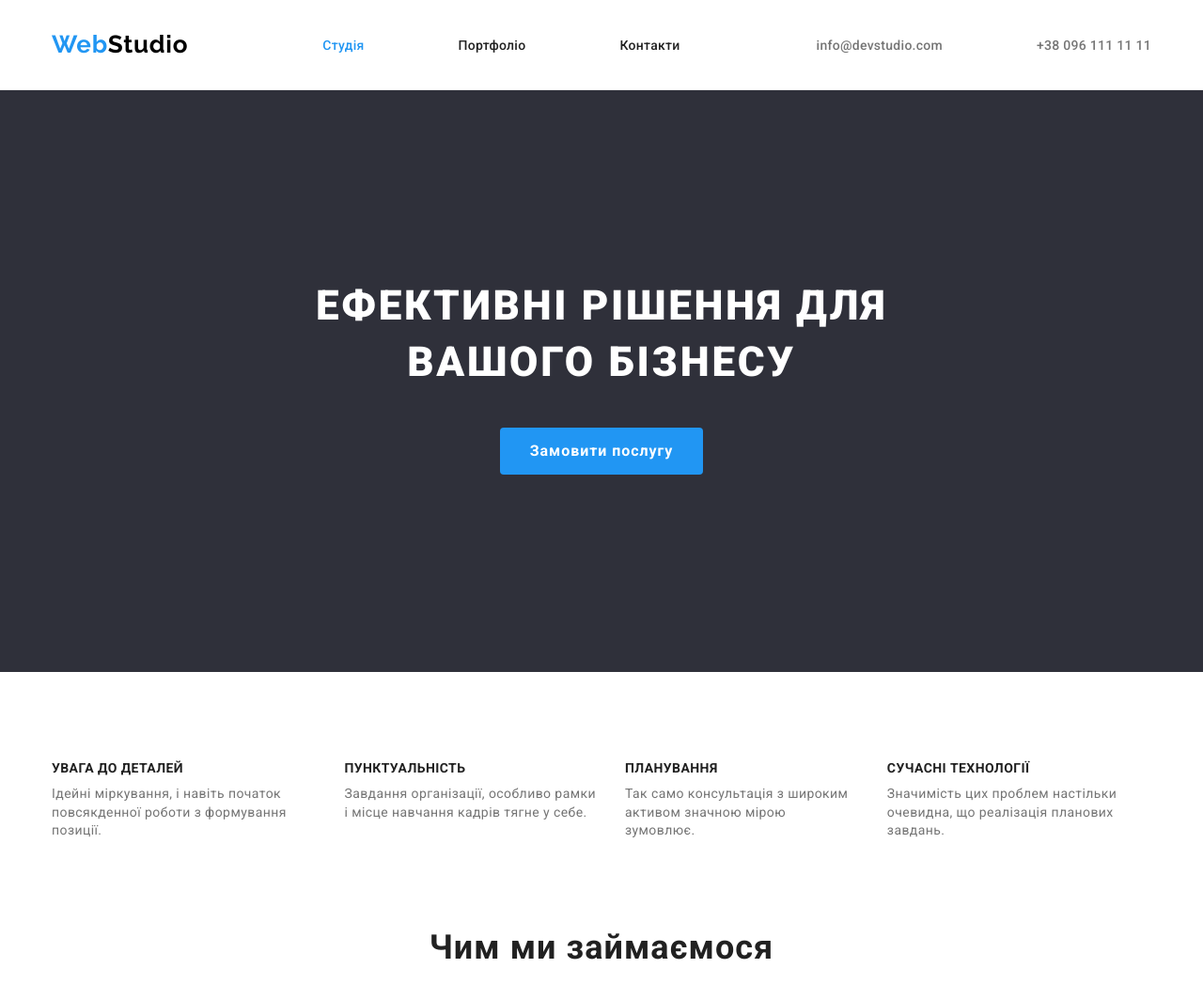
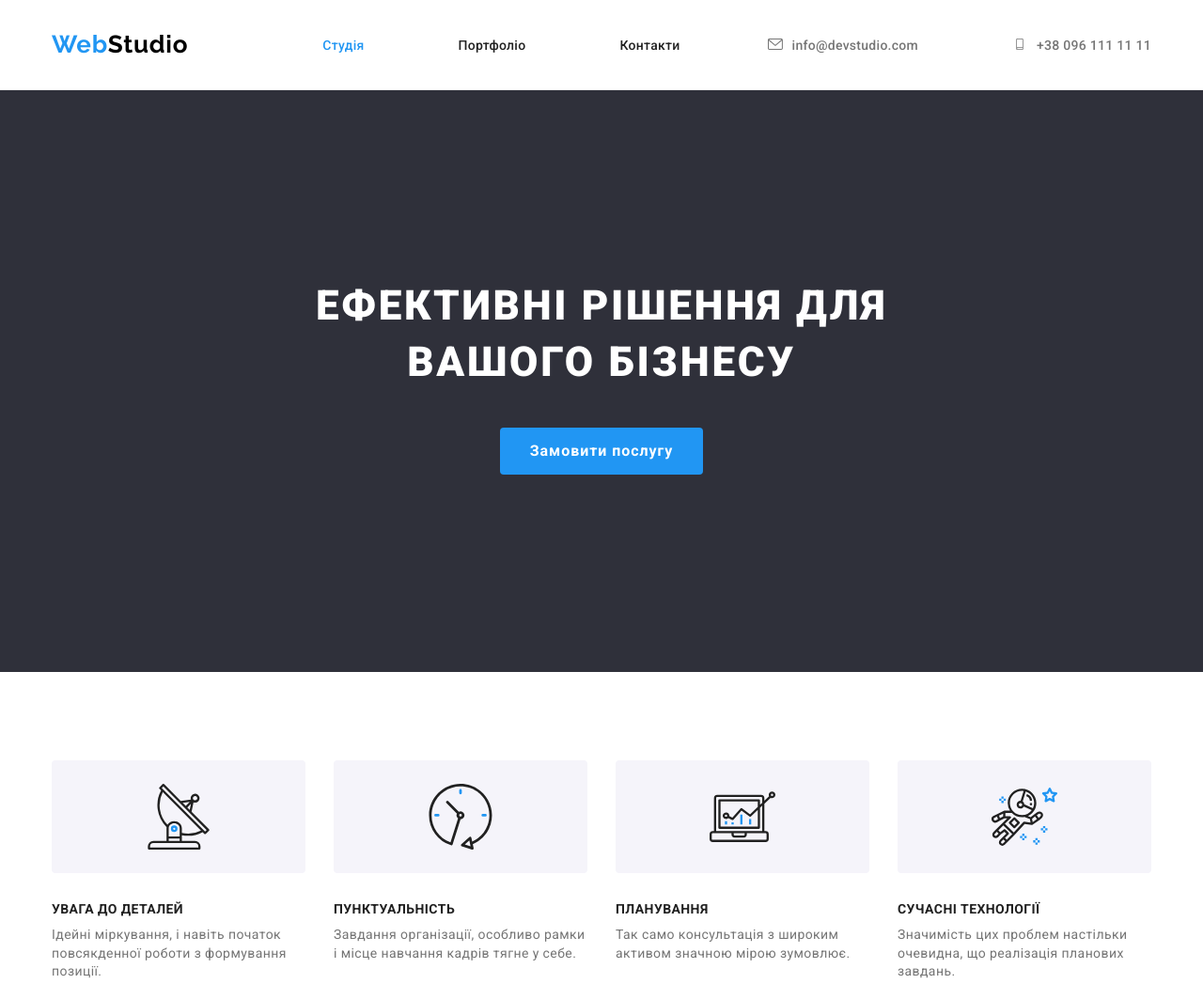
Before and after one commit to VitaliyOvsiienko/goit-markup-hw-04, a plain HTML site: page index.html in a window 1280 px wide. Shown: the top 1047 px of the page at 94% size. Drawn offline with nearby package versions, Linux system fonts and the light colour scheme.

Commit message:
add icon-contacts

```diff
--- a/css/styles.css
+++ b/css/styles.css
@@ -189,6 +189,21 @@ img {
     color: var(--primery-accent);
 }
 
+.contacts-icon {
+
+    fill: var(--secondary-text-color);
+
+    margin-right: 10px;
+
+
+}
+
+.contacts-list :hover .contacts-icon,
+.contacts-list :focus .contacts-icon {
+    fill: var(--primery-accent);
+}
+
+
 
                             /*---Hero---*/
 
@@ -310,6 +325,22 @@ img {
     letter-spacing: var(--primery-letter-spacing);
 
 }
+
+
+.features-icon-list {
+    background-color: var(--team-bg-color);
+
+    display: flex;
+    width: 270px;
+    height: 120px;
+
+    margin-bottom: 30px;
+    align-items: center;
+    justify-content: center;
+    border-radius: 4px
+}
+
+
 
 
                             /*---Work---*/
@@ -498,11 +529,14 @@ img {
 
 }
 
-.clients-link:hover,
-.clients-link:focus
+.clients-link:hover
 {
     border-color: var(--primery-accent);
 
+}
+
+.clients-link:focus {
+   outline-color: var(--primery-accent);
 }
 
 .clients-link:hover .clients-icon,
@@ -513,14 +547,7 @@ img {
 
 }
 
-
-
-
-
-
-
-
-                            /*---Footer---*/
+                        /*---Footer---*/
 
 
 
--- a/index.html
+++ b/index.html
@@ -45,8 +45,12 @@
                     <!--Contacts-->
 
                     <ul class="contacts-list">
-                        <li><a class="connect link" href="mailto:info@devstudio.com">info@devstudio.com</a></li>
-                        <li><a class="connect link" href="tel:+380961111111">+38 096 111 11 11</a></li>
+                        <li><a class="connect link" href="mailto:info@devstudio.com"> <svg class="contacts-icon" width="16" height="12">
+                            <use href="./images/icons.svg#icon-envelope"></use>
+                        </svg>info@devstudio.com</a></li>
+                        <li><a class="connect link" href="tel:+380961111111"> <svg class="contacts-icon" width="16" height="12">
+                            <use href="./images/icons.svg#icon-smartphone"></use>
+                        </svg>+38 096 111 11 11</a></li>
                     </ul>
                 </div>
 
@@ -78,21 +82,37 @@
 
             <h2 class="visually-hidden">Організація роботи</h2>
 
+
                    <ul class="features-item container">
 
                         <li>
+                            <div class="features-icon-list">
+                                <svg class="feateres-icon" width="70" height="70">
+                                    <use href="./images/icons.svg#icon-antenna"></use>
+                                </svg>
+                            </div>
                             <h3 class="features-title">УВАГА ДО ДЕТАЛЕЙ</h3>
 
                             <p class="features-text">Ідейні міркування, і навіть початок повсякденної роботи з формування позиції.</p>
                         </li>
 
                         <li>
+                            <div class="features-icon-list">
+                                <svg class="feateres-icon" width="70" height="70">
+                                    <use href="./images/icons.svg#icon-clock"></use>
+                                </svg>
+                            </div>
                             <h3 class="features-title">ПУНКТУАЛЬНІСТЬ</h3>
 
                             <p class="features-text">Завдання організації, особливо рамки і місце навчання кадрів тягне у себе.</p>
                         </li>
 
                         <li>
+                            <div class="features-icon-list">
+                                <svg class="feateres-icon" width="70" height="70">
+                                    <use href="./images/icons.svg#icon-diagram"></use>
+                                </svg>
+                            </div>
                             <h3 class="features-title">ПЛАНУВАННЯ</h3>
 
                             <p class="features-text">Так само консультація з широким активом значною мірою зумовлює.</p>
@@ -100,6 +120,11 @@
                         </li>
 
                         <li>
+                            <div class="features-icon-list">
+                                <svg class="feateres-icon" width="70" height="70">
+                                    <use href="./images/icons.svg#icon-astronaut"></use>
+                                </svg>
+                            </div>
                             <h3 class="features-title">СУЧАСНІ ТЕХНОЛОГІЇ</h3>
 
                             <p class="features-text">Значимість цих проблем настільки очевидна, що реалізація планових завдань.</p>
@@ -360,8 +385,6 @@
                 </li>
             </ul>
 
-
-
         </section>
 
     </main>
```
Also changed, not shown: portfolio.html (+6 -2 lines).
